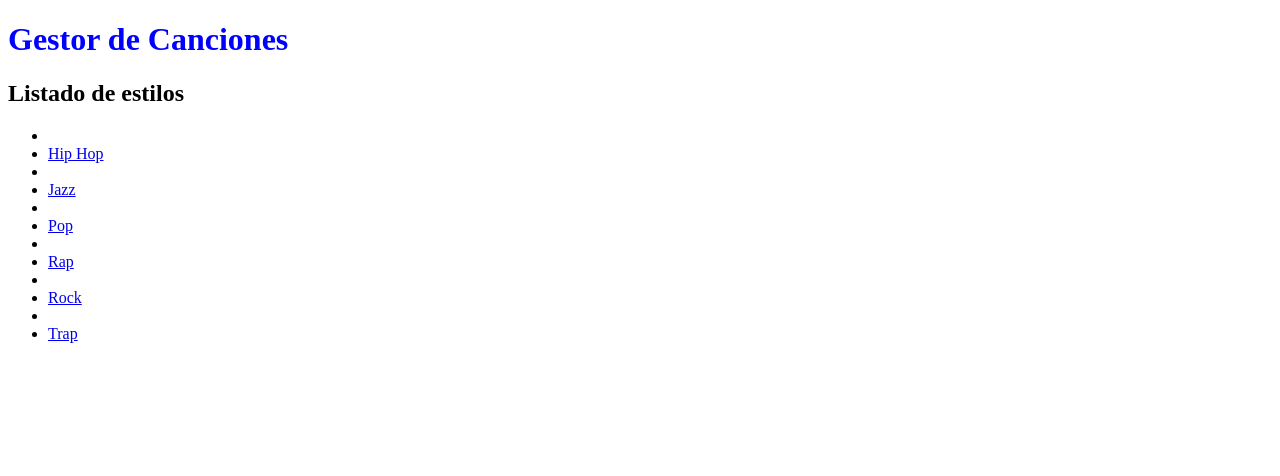
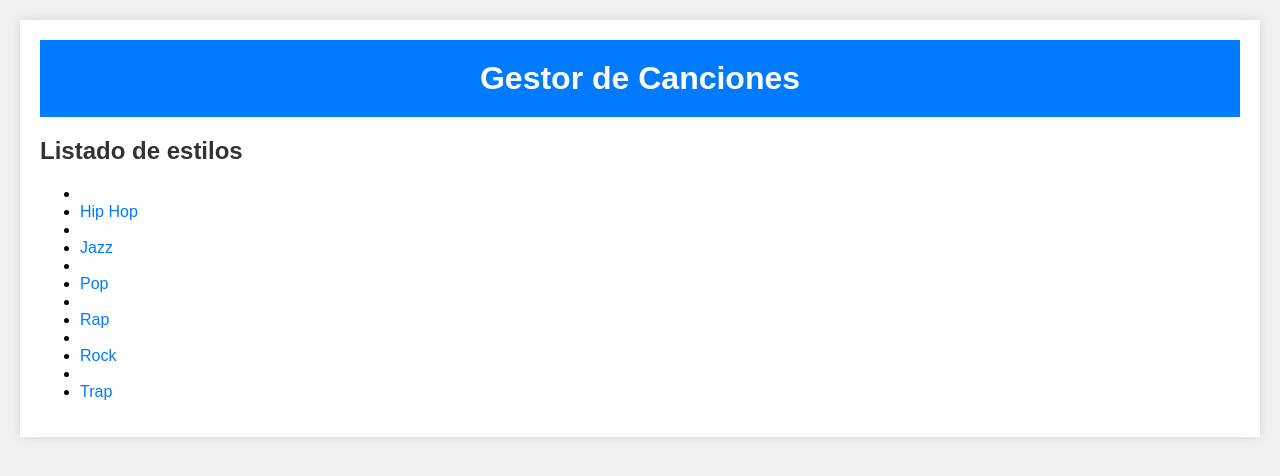
Before and after one commit to JonAnderGallastegui/Proyecto-Iweb, a Django app: page /appTop100/ in a window 1280 px wide. Shown: the top 476 px of the page. Run offline with Django 4.2, Linux system fonts and the light colour scheme; data comes from the database, SQL or seed files in the repository.

Commit message:
css actualizado

```diff
--- a/top100/appTop100/static/css/estilos.css
+++ b/top100/appTop100/static/css/estilos.css
@@ -1,3 +1,35 @@
+body {
+  font-family: Arial, sans-serif;
+  background-color: #f0f0f0;
+  margin: 0;
+  padding: 0;
+}
+
+#content {
+  text-align: left;
+  margin: 20px;
+  padding: 20px;
+  background-color: #fff;
+  box-shadow: 0 0 10px rgba(0, 0, 0, 0.1);
+}
+
 h1 {
-    color: blue;
+  background-color: #007BFF;
+  color: #fff;
+  padding: 20px;
+  margin: 0;
+  text-align: center;
 }
+
+#content h2 {
+  color: #333;
+}
+
+a {
+  color: #007BFF;
+  text-decoration: none;
+}
+
+a:hover {
+  text-decoration: underline;
+}
```
